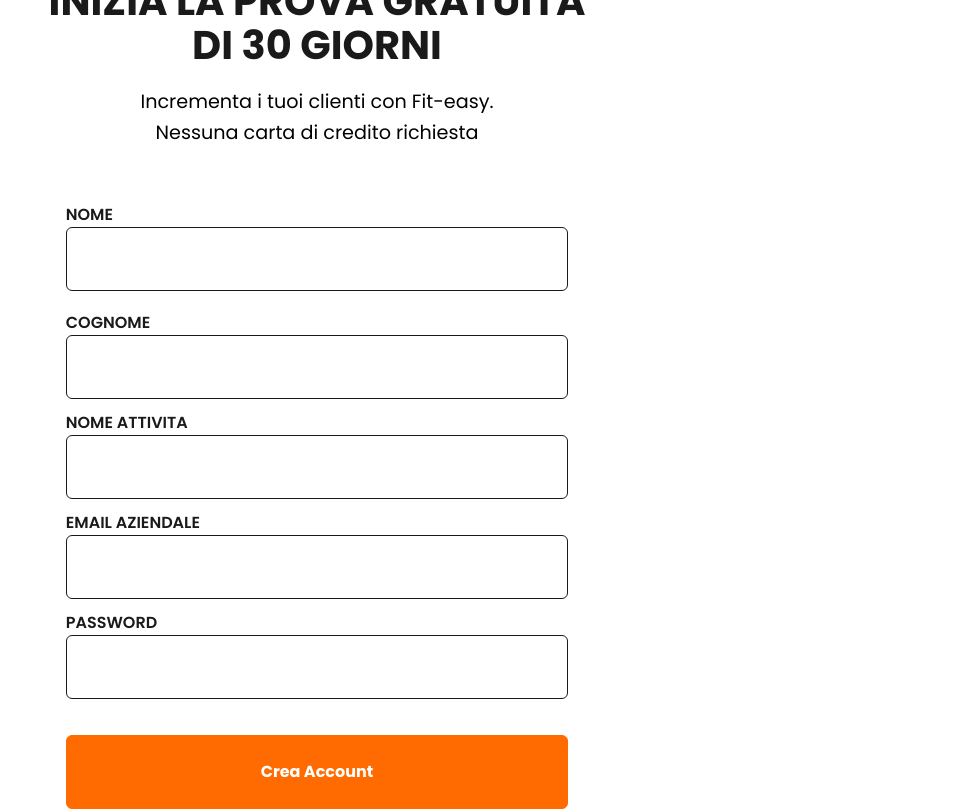
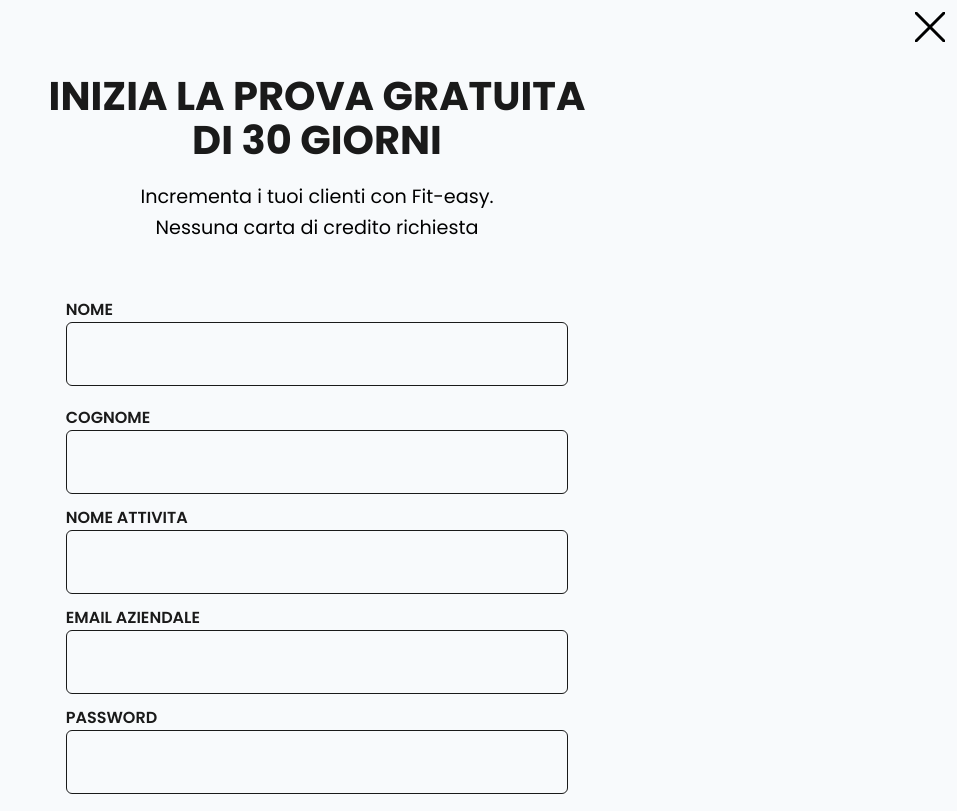
Before and after one commit to Markin1999/FitEasy, a React (Vite) app in the folder tailwindcss4/: page /registrazione in a window 1280 px wide. Shown: the top 811 px of the page, without its empty margins (323-1280 px from the left). Built offline with nearby package versions, Linux system fonts and the light colour scheme.

Commit message:
Il componente registrazione, lato front-end, è completo per tutti i dispositivi. Inserito lsvg della X, per ritornare alla homepage

```diff
--- a/tailwindcss4/src/componenti/registrazione/Registrazione.jsx
+++ b/tailwindcss4/src/componenti/registrazione/Registrazione.jsx
@@ -1,7 +1,32 @@
+import { useNavigate } from "react-router-dom";
+
 export default function Registrazione() {
+  const navTo = useNavigate();
+
   return (
-    <div className="flex flex-col h-screen justify-center items-center px-3 my-3">
-      <div className="text-center p-3 sm:mb-12 ">
+    <div className=" h-screen w-full flex flex-col  justify-center items-center p-3 lg:h-full">
+      <div
+        onClick={() => {
+          navTo("/");
+        }}
+        className="w-full flex justify-end mb-8"
+      >
+        <svg
+          xmlns="http://www.w3.org/2000/svg"
+          className="h-[20px] sm:h-[30px] lg:h-[30px]"
+          viewBox="6 6 12 12"
+          fill="none"
+          stroke="currentColor"
+          stroke-width="1.2"
+          stroke-linecap="round"
+          stroke-linejoin="round"
+        >
+          <line x1="18" y1="6" x2="6" y2="18" />
+          <line x1="6" y1="6" x2="18" y2="18" />
+        </svg>
+      </div>
+
+      <div className="text-center px-3 pb-3 sm:mb-12 ">
         <h2 className="font-bold text-testo mb-2 sm:mb-6">
           INIZIA LA PROVA GRATUITA <br /> DI 30 GIORNI
         </h2>
--- a/tailwindcss4/src/index.css
+++ b/tailwindcss4/src/index.css
@@ -11,6 +11,7 @@
   min-width: 320px;
   min-height: 100vh;
   font-family: "Poppins", sans-serif;
+  background-color: #f8fafc;
 }
 
 button {
```
